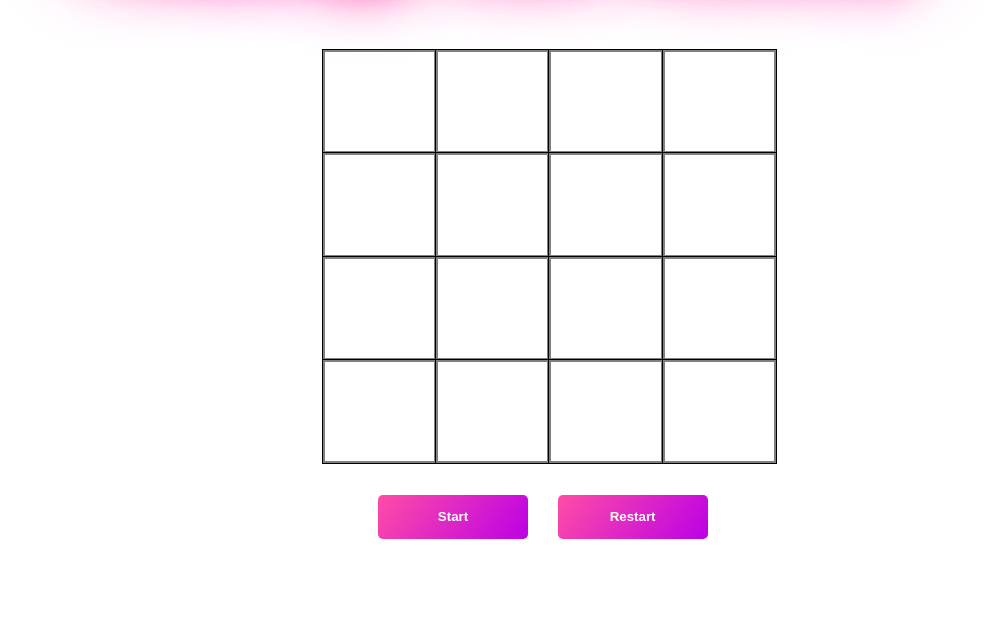
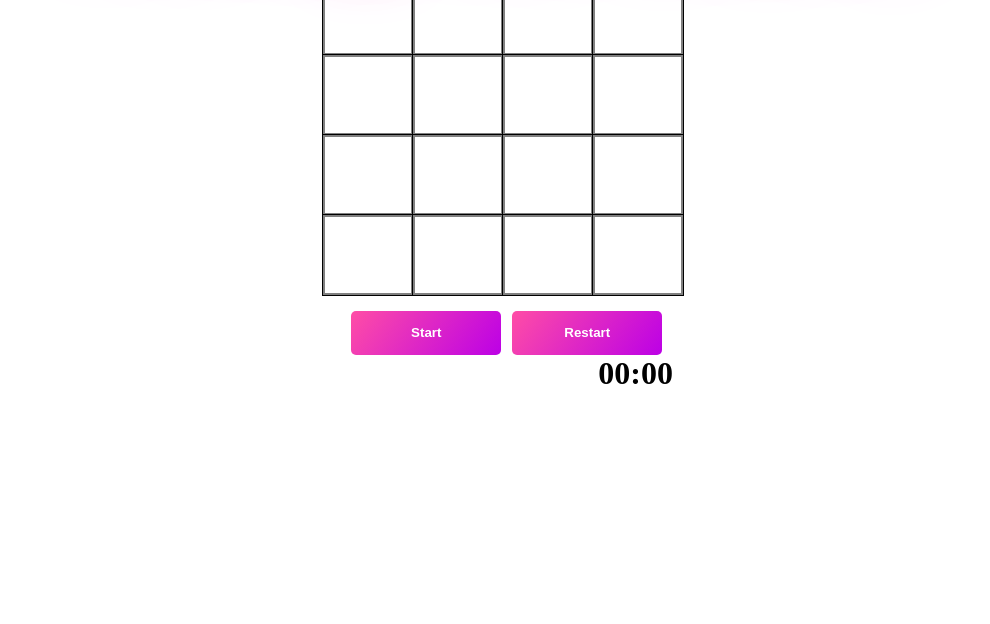
Before and after one commit to pejuameenat/memory-game, a plain HTML site: page index.html in a window 1280 px wide. Shown: the part 180-804 px from the top of the page, without its empty margins (142-1132 px from the left). Drawn offline with Linux system fonts and the light colour scheme.

Commit message:
fixed cell Bug

```diff
--- a/index.html
+++ b/index.html
@@ -9,29 +9,31 @@
 <body>
     <div class="container">
         <h1 class="glow">Challenge Your Memory</h1>
+        <p class="loser hide">You were too slow game over!</p>
         <div class="grid-wrapper">
-           <div cellIndex="0" class="cell"><img src="" alt="" class="img-cell"></div>
-           <div cellIndex="1" class="cell"><img src="" alt="" class="img-cell"></div>
-           <div cellIndex="2" class="cell"><img src="" alt="" class="img-cell"></div>
-           <div cellIndex="3" class="cell"><img src="" alt="" class="img-cell"></div>
-           <div cellIndex="4" class="cell"><img src="" alt="" class="img-cell"></div>
-           <div cellIndex="5" class="cell"><img src="" alt="" class="img-cell"></div>
-           <div cellIndex="6" class="cell"><img src="" alt="" class="img-cell"></div>
-           <div cellIndex="7" class="cell"><img src="" alt="" class="img-cell"></div>
-           <div cellIndex="8" class="cell"><img src="" alt=""  class="img-cell"></div>
-           <div cellIndex="9" class="cell"><img src="" alt="" class="img-cell"></div>
-           <div cellIndex="10" class="cell"><img src="" alt="" class="img-cell"></div>
-           <div cellIndex="11" class="cell"><img src="" alt="" class="img-cell"></div>
-           <div cellIndex="12" class="cell"><img src="" alt="" class="img-cell"></div>
-           <div cellIndex="13" class="cell"><img src="" alt="" class="img-cell"></div>
-           <div cellIndex="14" class="cell"><img src="" alt="" class="img-cell"></div>
-           <div cellIndex="15" class="cell"><img src="" alt="" class="img-cell"></div>
+           <div cellIndex="0" class="cell"><img src="" alt="" class="img-cell"/></div>
+           <div cellIndex="1" class="cell"><img src="" alt="" class="img-cell"/></div>
+           <div cellIndex="2" class="cell"><img src="" alt="" class="img-cell"/></div>
+           <div cellIndex="3" class="cell"><img src="" alt="" class="img-cell"/></div>
+           <div cellIndex="4" class="cell"><img src="" alt="" class="img-cell"/></div>
+           <div cellIndex="5" class="cell"><img src="" alt="" class="img-cell"/></div>
+           <div cellIndex="6" class="cell"><img src="" alt="" class="img-cell"/></div>
+           <div cellIndex="7" class="cell"><img src="" alt="" class="img-cell"/></div>
+           <div cellIndex="8" class="cell"><img src="" alt=""  class="img-cell"/></div>
+           <div cellIndex="9" class="cell"><img src="" alt="" class="img-cell"/></div>
+           <div cellIndex="10" class="cell"><img src="" alt="" class="img-cell"/></div>
+           <div cellIndex="11" class="cell"><img src="" alt="" class="img-cell"/></div>
+           <div cellIndex="12" class="cell"><img src="" alt="" class="img-cell"/></div>
+           <div cellIndex="13" class="cell"><img src="" alt="" class="img-cell"/></div>
+           <div cellIndex="14" class="cell"><img src="" alt="" class="img-cell"/></div>
+           <div cellIndex="15" class="cell"><img src="" alt="" class="img-cell"/></div>
         </div>
-        <button class="start">Start</button>
-        <button class="restart">Restart</button>
-        <h2 class="status-text">
-
-</h2>
+        <div class="flex">
+            <button class="start">Start</button>
+            <button class="restart">Restart</button>
+            <h5 class="time">00:00</h5>
+        </div>
+        <h3 class="status-text"></h3>
     </div>
     <script src="index.js"></script>
 </body>
--- a/index.js
+++ b/index.js
@@ -3,6 +3,9 @@ const imageCells = document.querySelectorAll(".img-cell");
 const startBtn = document.querySelector(".start");
 const restartBtn = document.querySelector(".restart");
 const statusText = document.querySelector(".status-text");
+const timeText = document.querySelector('.time')
+// const gameOver = document.querySelector('.loser')
+
 
 const imgArr = [
   "./images/arrow-down.png",
@@ -14,12 +17,25 @@ const imgArr = [
   "./images/up.png",
 ];
 
+let timer = 10
+//Adding opacity to the cells
 function addOpacity(){
     imageCells.forEach(img => img.classList.add("opacity"));
 }
+// timer count down
+//  function countDown() {
+//      timer--
+//      timeText.textContent = '00:' + timer
+//       const timerFuc = setInterval(countDown, 1000)
+//       if (timer < 1) {
+//         timer = 0
+//         clearInterval(timerFuc)
+//         gameOver.classList.remove('hide')
+//       }
+//  }
+ //Adding ackgrounds
 function cellBackgrounds() {
-  cellClicked = true;
-
+  //  cost cellClicked = true;
   const randomIndex = Math.floor(Math.random() * imgArr.length);
   const randomImage = imgArr[randomIndex];
   for (const img of imageCells) {
@@ -32,24 +48,25 @@ function cellBackgrounds() {
      const randomNum = Math.floor(Math.random() * imageCells.length);
      const removedImageIndex = imageCells[randomNum];
      for (const img of removedImgArr) {
-      img.setAttribute("src", '');
+      img.removeAttribute("src");
     }
     removedImgArr.push(removedImageIndex);
   }
   setTimeout(addOpacity, 2000);
-  cells.forEach((cell) => cell.addEventListener("click", cellClicked));
+  cells.forEach(cell => cell.addEventListener("click", cellClicked));
 }
 
 startBtn.addEventListener("click", cellBackgrounds);
 
+
 const correctCells = [];
 function cellClicked() {
   const cellIndex = this.getAttribute("cellIndex");
-  if (imageCells[cellIndex].hasAttribute("src")){
+  if(imageCells[cellIndex].src !== ''){
     this.style.backgroundColor = "#0f0";
      correctCells.push(imageCells[cellIndex])
     const combinedCellArr = [...correctCells]
-    //if the last element at the correct index is clicked win!
+    // if the last element at the correct index is clicked win!
     for (const correctCell of combinedCellArr) {
       if (combinedCellArr.length >= 9) {
         if (combinedCellArr.lastIndexOf(correctCell) === combinedCellArr.length - 1){
@@ -60,7 +77,8 @@ function cellClicked() {
         }
       }
     }
-  }} else {
+  }
+} else {
     for (const cell of cells) cell.style.backgroundColor = "#f00";
     statusText.textContent = "Ha! You lost ☹ better luck next time";
     cells.forEach((cell) => cell.removeEventListener("click", cellClicked));
--- a/style.css
+++ b/style.css
@@ -1,6 +1,10 @@
+*{
+  margin:  0 ;
+  padding:  0;
+  box-sizing: border-box;
+}
 body{
   background-color:#fff;
-  margin:  0;
 }
 
 .container{
@@ -12,7 +16,7 @@ body{
     color: #fff;
     text-align: center;
     animation: glow 1s ease-in-out infinite alternate;
-    padding: 1rem;
+    padding: 2rem 0;
   }
 
   @keyframes glow {
@@ -28,6 +32,9 @@ body{
   .opacity{
     opacity: 0;
   }
+  .hide{
+    display: none;
+  }
 
 .grid-wrapper div{
     width: 90px;
@@ -38,23 +45,27 @@ body{
     font-size: 50px;
     padding: .6rem;
     cursor: pointer;
-
 }
 .grid-wrapper{
-    display: grid;
-    grid-template-columns: repeat(4, 1fr);
-    width: 350px;
-    margin:2rem auto;
-
+  position: relative;
+  display: grid;
+  grid-template-columns: repeat(4, 1fr);
+  width: 350px;
+  margin: 0 auto;
 }
 img{
     max-width: 100%;
 }
- h2{
-    padding: 1rem 0;
+ h3{
+    padding: .5rem 0;
     text-align: center;
     font-size: 2rem;
     color: #000;
+ }
+
+ .flex{
+  width: 350px;
+  margin: 0 auto;
  }
 button{
     width: 150px;
@@ -62,13 +73,36 @@ button{
     background-image: linear-gradient(-54deg, #bc00e6, #ff4da6) ;
     color: #fff;
     border: 0;
+    margin-top:  1rem;
     border-radius: 5px;
     font-weight: 600;
 }
  .start{
-  margin-left: 7%;
+  margin-left: 5%;
 }
 
 .restart{
   margin-left: 2%;
 }
+.time{
+  text-align: right;
+  font-size: 2rem;
+}
+.loser{
+  font-size: 3.5rem;
+  color: #f00;
+  position: absolute;
+   top: 25%;
+  left: 50%;
+  transform: translate(-50%, -50%);
+  animation: breathe 1000ms linear 1;
+}
+
+@keyframes  breathe{
+  from{
+    font-size: 2rem;
+  }
+  to{
+    font-size: 3.5rem;
+  }
+}
```
